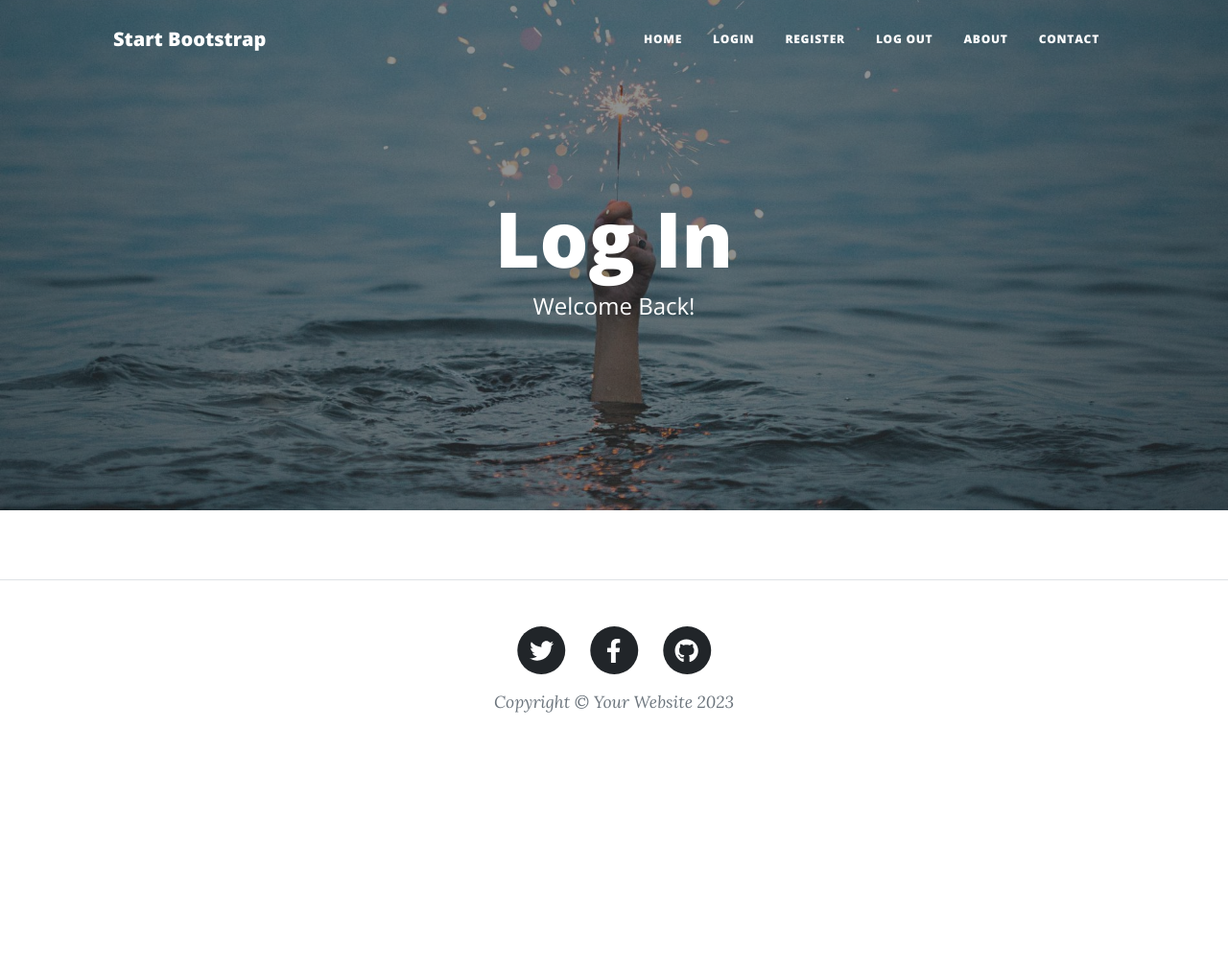
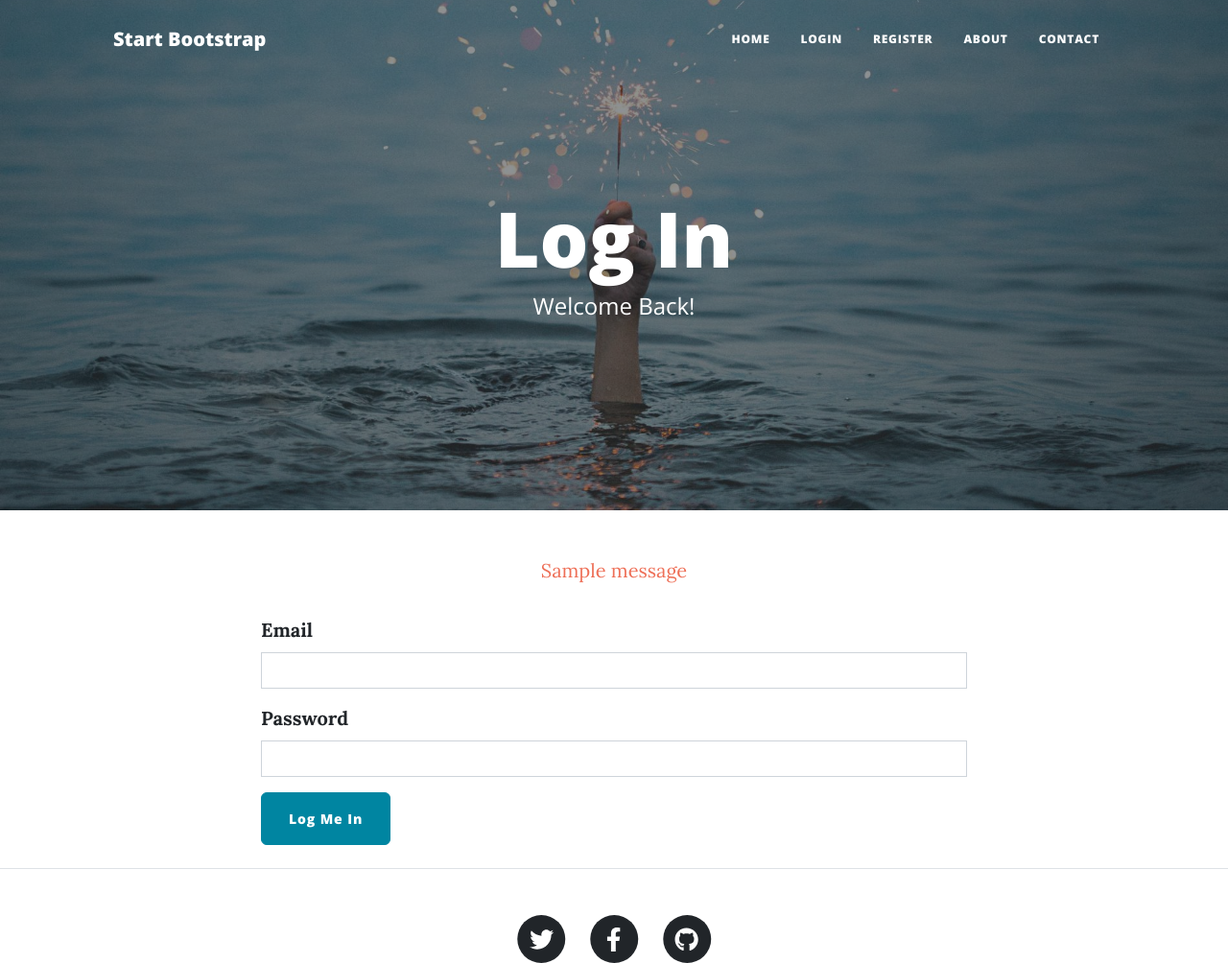
Before and after one commit to masicx/100Days-python-udemy, a Flask app: page /login in a window 1280 px wide. Shown: the top 1004 px of the page at 96% size. Before the commit the page ends 743 px from the top, so only its background shows below. Run offline with Flask 3, Linux system fonts and the light colour scheme; tables that the repository leaves empty hold one stand-in row (values such as "Sample post"); one stand-in notice (Sample message) is shown; some libraries are stand-ins or nearby versions.

Commit message:
Add login functionality with form and template updates

```diff
--- a/69. Blog adding users/forms.py
+++ b/69. Blog adding users/forms.py
@@ -21,6 +21,10 @@ class RegisterForm(FlaskForm):
 
 
 # TODO: Create a LoginForm to login existing users
+class LoginForm(FlaskForm):
+    email = StringField("Email", validators=[DataRequired()])
+    password = PasswordField("Password", validators=[DataRequired()])
+    submit = SubmitField("Log Me In")
 
 
 # TODO: Create a CommentForm so users can leave comments below posts
--- a/69. Blog adding users/main.py
+++ b/69. Blog adding users/main.py
@@ -10,7 +10,7 @@ from sqlalchemy import Integer, String, Text
 from functools import wraps
 from werkzeug.security import generate_password_hash, check_password_hash
 # Import your forms from the forms.py
-from forms import CreatePostForm, RegisterForm
+from forms import CreatePostForm, RegisterForm, LoginForm
 
 
 '''
@@ -95,13 +95,28 @@ def register():
 
 
 # TODO: Retrieve a user from the database based on their email.
-@app.route('/login')
+@app.route('/login', methods=["GET", "POST"])
 def login():
-    return render_template("login.html")
+    form = LoginForm()
+    if form.validate_on_submit():
+        email = form.email.data
+        password = str(form.password.data)
+        user = db.session.execute(db.select(User).where(User.email == email)).scalar()
+        if user is None:
+            flash("That email does not exist, please try again.")
+            return redirect(url_for('login'))
+        elif not check_password_hash(user.password, password):
+            flash("Password incorrect, please try again.")
+            return redirect(url_for('login'))
+        else:
+            login_user(user)
+            return redirect(url_for('get_all_posts'))
+    return render_template("login.html", form=form)
 
 
 @app.route('/logout')
 def logout():
+    logout_user()
     return redirect(url_for('get_all_posts'))
 
 
@@ -109,14 +124,14 @@ def logout():
 def get_all_posts():
     result = db.session.execute(db.select(BlogPost))
     posts = result.scalars().all()
-    return render_template("index.html", all_posts=posts)
+    return render_template("index.html", all_posts=posts, current_user=current_user)
 
 
 # TODO: Allow logged-in users to comment on posts
 @app.route("/post/<int:post_id>")
 def show_post(post_id):
     requested_post = db.get_or_404(BlogPost, post_id)
-    return render_template("post.html", post=requested_post)
+    return render_template("post.html", post=requested_post, current_user=current_user)
 
 
 # TODO: Use a decorator so only an admin user can create a new post
@@ -135,7 +150,7 @@ def add_new_post():
         db.session.add(new_post)
         db.session.commit()
         return redirect(url_for("get_all_posts"))
-    return render_template("make-post.html", form=form)
+    return render_template("make-post.html", form=form, current_user=current_user)
 
 
 # TODO: Use a decorator so only an admin user can edit a post
@@ -157,7 +172,7 @@ def edit_post(post_id):
         post.body = edit_form.body.data
         db.session.commit()
         return redirect(url_for("show_post", post_id=post.id))
-    return render_template("make-post.html", form=edit_form, is_edit=True)
+    return render_template("make-post.html", form=edit_form, is_edit=True, current_user=current_user)
 
 
 # TODO: Use a decorator so only an admin user can delete a post
@@ -171,12 +186,12 @@ def delete_post(post_id):
 
 @app.route("/about")
 def about():
-    return render_template("about.html")
+    return render_template("about.html", current_user=current_user)
 
 
 @app.route("/contact")
 def contact():
-    return render_template("contact.html")
+    return render_template("contact.html", current_user=current_user)
 
 
 if __name__ == "__main__":
--- a/69. Blog adding users/templates/header.html
+++ b/69. Blog adding users/templates/header.html
@@ -67,6 +67,7 @@
               >
             </li>
             <!-- TODO: Only show Login/Register if user is logged out. Otherwise show "Log Out" -->
+             {% if not current_user.is_authenticated %}
             <li class="nav-item">
               <a
                 class="nav-link px-lg-3 py-3 py-lg-4"
@@ -81,6 +82,7 @@
                 >Register</a
               >
             </li>
+            {% else %}
             <li class="nav-item">
               <a
                 class="nav-link px-lg-3 py-3 py-lg-4"
@@ -88,6 +90,7 @@
                 >Log Out</a
               >
             </li>
+            {% endif %}
             <li class="nav-item">
               <a
                 class="nav-link px-lg-3 py-3 py-lg-4"
--- a/69. Blog adding users/templates/login.html
+++ b/69. Blog adding users/templates/login.html
@@ -22,8 +22,18 @@ include "header.html" %}
   <div class="container">
     <div class="row">
       <!-- TODO: add a flash message here for users registering twice -->
+       {% with messages = get_flashed_messages() %}
+       {% if messages %}
+       {% for message in messages %}
+       <p class="flash">
+         {{ message }}
+       </p>
+       {% endfor %}
+       {% endif %}
+       {% endwith %}
       <div class="col-lg-8 col-md-10 mx-auto">
         <!--TODO: render login form here-->
+        {{ render_form(form) }}
       </div>
     </div>
   </div>
```
